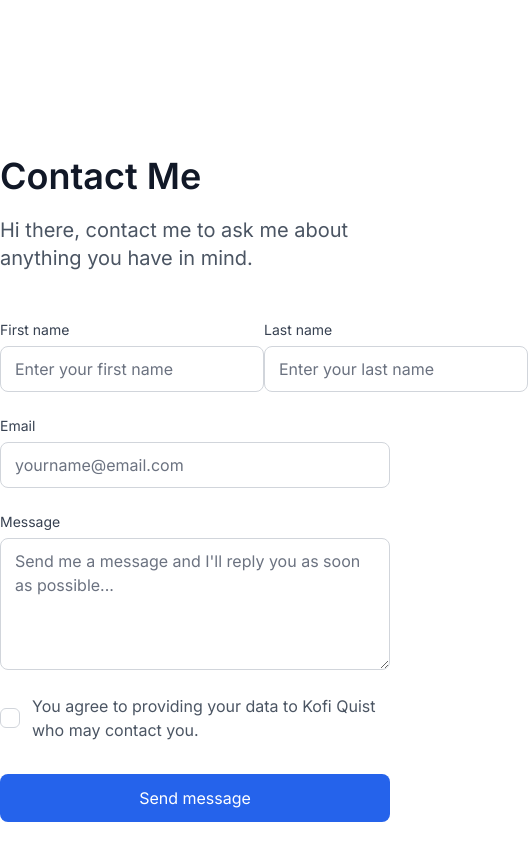
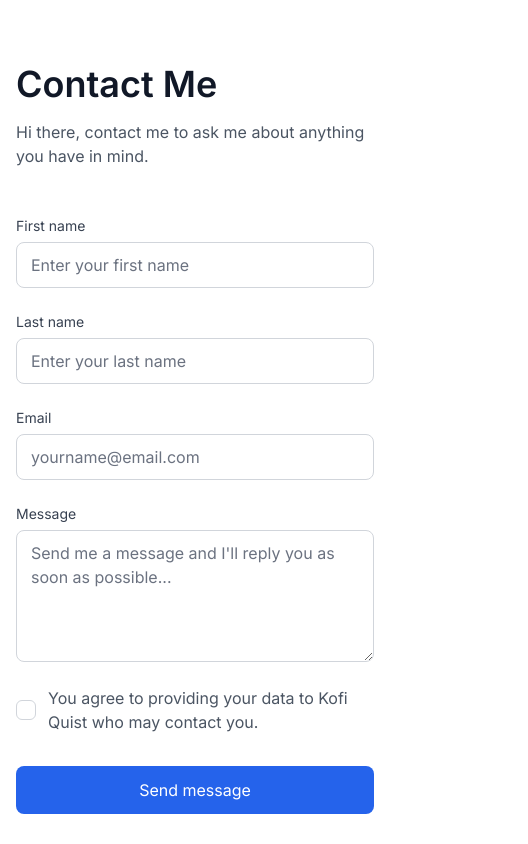
Before and after one commit to GuyTito/linktree, a React (Vite) app: page /contact in a window 390 px wide. Shown: the top 844 px of the page, 528 px wide, since content can reach past the window. Built offline with nearby package versions, Linux system fonts and the light colour scheme.

Commit message:
style: add mobile styles

```diff
--- a/src/pages/Contact.jsx
+++ b/src/pages/Contact.jsx
@@ -4,16 +4,16 @@ export default function Contact() {
 
   return (
     <>
-      <main className="max-w-[720px] mx-auto mt-[156px] mb-[188px] text-gray-600">
-        <h1 className="font-semibold text-4xl mb-5 text-gray-900">Contact Me</h1>
-        <p className="text-xl mb-12">Hi there, contact me to ask me about anything you have in mind.</p>
+      <main className="max-w-[720px] mx-auto mt-16 sm:mt-[156px] mb-24 sm:mb-[188px] px-4 text-gray-600">
+        <h1 className="font-semibold text-4xl mb-4 sm:mb-5 text-gray-900">Contact Me</h1>
+        <p className="text-[16px] sm:text-xl mb-12">Hi there, contact me to ask me about anything you have in mind.</p>
         <form>
-          <div className="flex justify-between mb-6">
-            <div className="field-group">
+          <div className="space-y-6 mb-6 sm:flex sm:space-y-0 justify-between gap-6">
+            <div className="field-group sm:w-1/2 w-full">
               <label htmlFor="first_name" className="label">First name</label>
               <input type="text" id="first_name" placeholder="Enter your first name" className="input input-width" />
             </div>
-            <div className="field-group">
+            <div className="field-group sm:w-1/2 w-full">
               <label htmlFor="last_name" className="label">Last name</label>
               <input type="text" id="last_name" placeholder="Enter your last name" className="input input-width" />
             </div>
```
